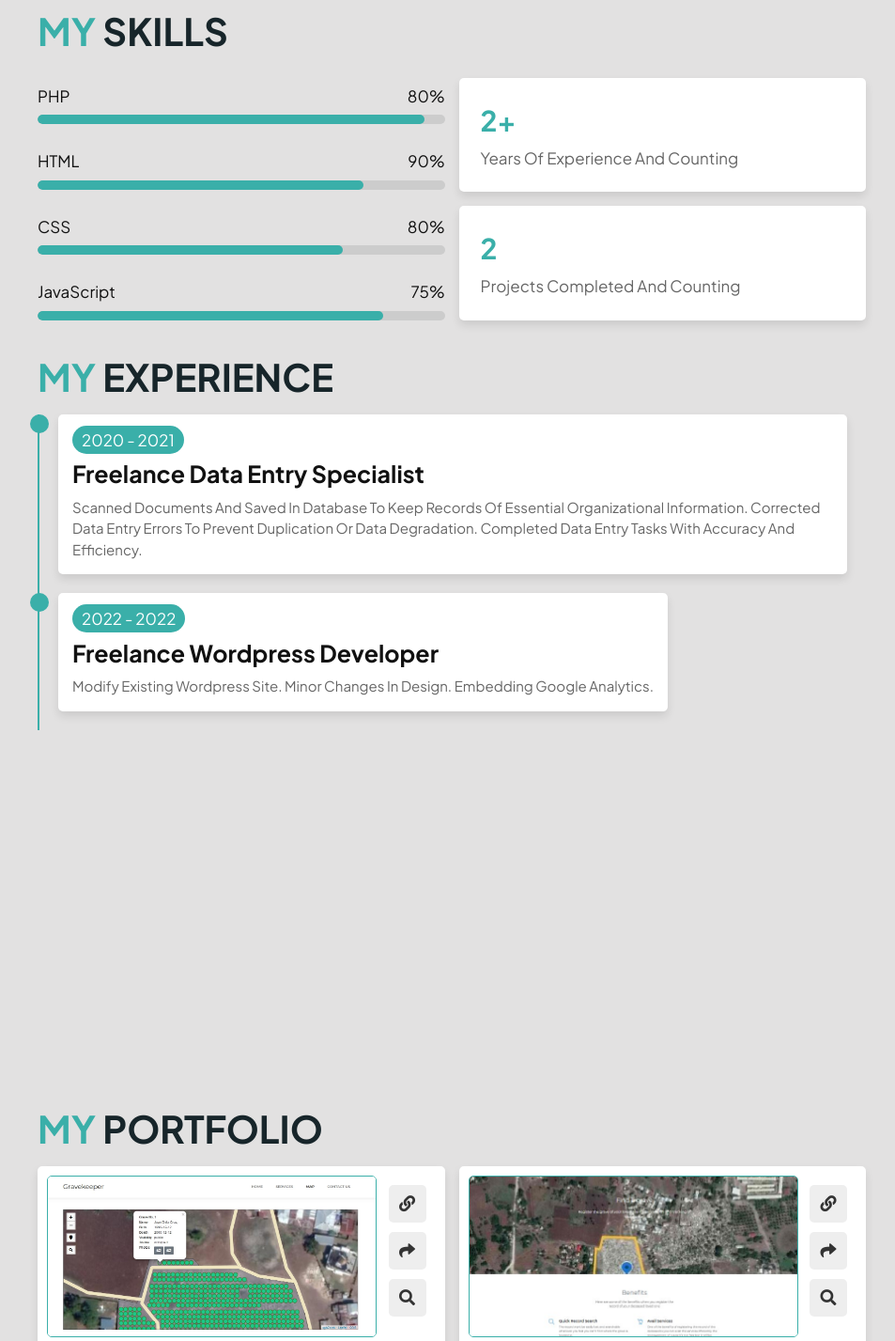
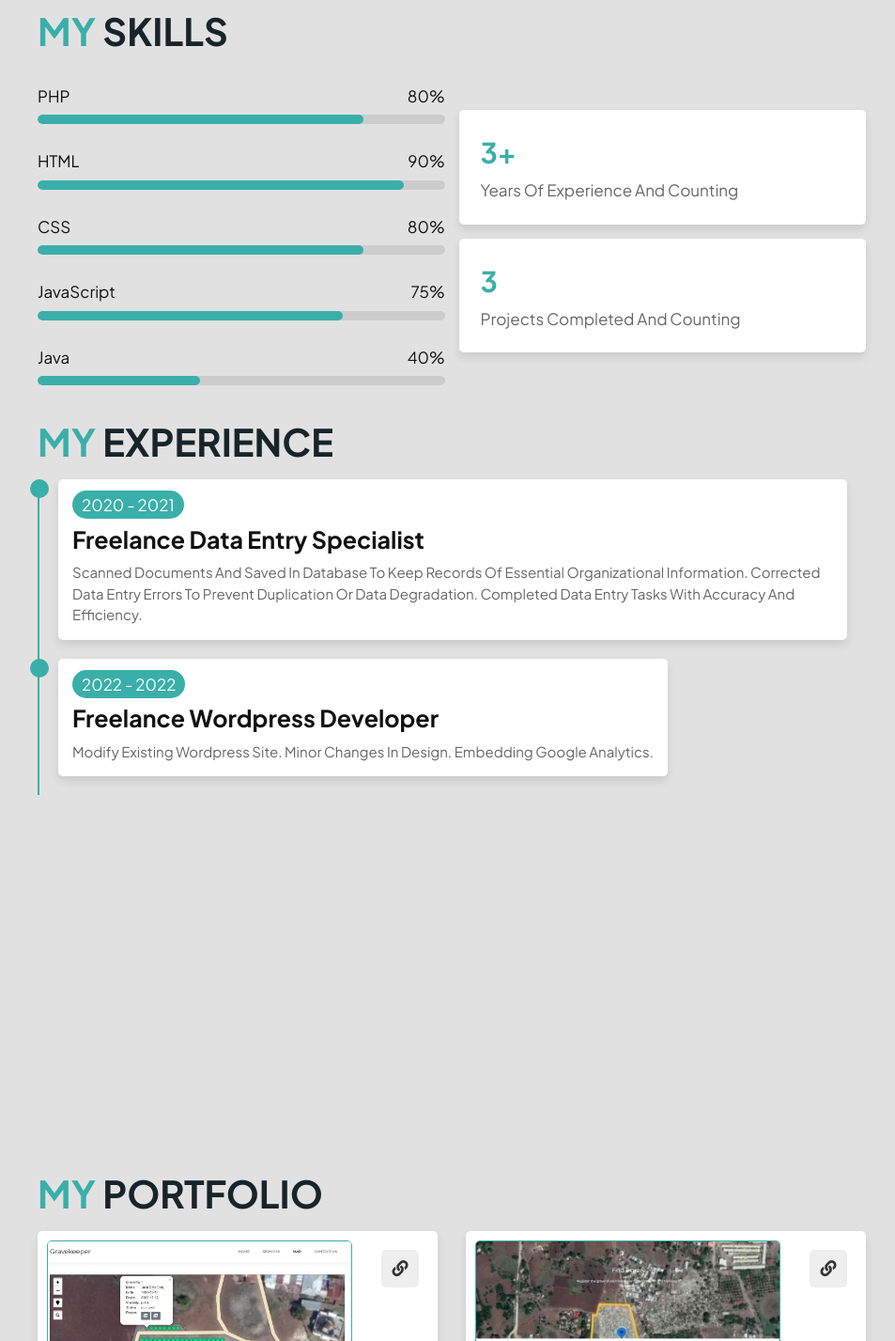
Before and after one commit to AdzKalnain/portfolio, a plain HTML site: page index.html in a window 1280 px wide. Shown: the part 1373-2800 px from the top of the page at 94% size, without its empty margins (309-1262 px from the left). Drawn offline with Linux system fonts and the light colour scheme.

Commit message:
Add files via upload

```diff
--- a/css/style.css
+++ b/css/style.css
@@ -261,19 +261,23 @@ header .follow a:hover{
 }
 
 .about .row-2 .skills .progress:nth-child(1) .bar span{
-    width:95%;
+    width:80%;
 }
 
 .about .row-2 .skills .progress:nth-child(2) .bar span{
+    width:90%;
+}
+
+.about .row-2 .skills .progress:nth-child(3) .bar span{
     width:80%;
 }
 
-.about .row-2 .skills .progress:nth-child(3) .bar span{
+.about .row-2 .skills .progress:nth-child(4) .bar span{
     width:75%;
 }
 
-.about .row-2 .skills .progress:nth-child(4) .bar span{
-    width:85%;
+.about .row-2 .skills .progress:nth-child(5) .bar span{
+    width:40%;
 }
 
 .about .row-2 .box-container{
@@ -355,7 +359,7 @@ header .follow a:hover{
 .portfolio .box-container{
     display: flex;
     flex-wrap: wrap;
-    gap:1.5rem;
+    gap:3rem;
 }
 
 .portfolio .box-container .box{
@@ -371,7 +375,7 @@ header .follow a:hover{
 
 .portfolio .box-container .box img{
     height: 75%;
-    width: 85%;
+    width: 80%;
     object-fit: cover;
     border: 1px solid var(--main-color);
     border-radius: .5rem;
--- a/index.html
+++ b/index.html
@@ -44,7 +44,7 @@
     </div>
 
     <div class="image">
-        <img src="images/home-img.png" alt="">
+        <img src="images/home.png"  alt="home-img">
     </div>
 
 </section>
@@ -56,7 +56,7 @@
     <div class="row-1">
 
         <div class="image">
-            <img src="images/about-img.jpg" alt="">
+            <img src="images/about.webp" loading="lazy" alt="about-img">
         </div>
 
         <div class="content">
@@ -103,16 +103,20 @@
                 <h3> JavaScript <span> 75% </span> </h3>
                 <div class="bar"> <span></span> </div>
             </div>
+            <div class="progress">
+                <h3> Java <span> 40% </span> </h3>
+                <div class="bar"> <span></span> </div>
+            </div>
         </div>
 
         <div class="box-container">
 
             <div class="box">
-                <h3> 2+ </h3>
+                <h3> 3+ </h3>
                 <p>years of experience and counting</p>
             </div>
             <div class="box">
-                <h3> 2 </h3>
+                <h3> 3 </h3>
                 <p>projects completed and counting</p>
             </div>
 
@@ -159,23 +163,32 @@
     <div class="box-container">
 
         <div class="box">
-            <img src="images/img-1.jpg" alt="">
-            <h3> Gravekeeper - Geo-mapping system using QGIS </h3>
+            <img src="images/webmapping.jpg" loading="lazy" alt="webmapping-system-img">
+            <h3> Geo-mapping system using QGIS (2021)</h3>
             <div class="icons">
                 <a href="#" class="fas fa-link"></a>
-                <a href="#" class="fas fa-share"></a>
-                <a href="#" class="fas fa-search"></a>
             </div>
         </div>
 
         <div class="box">
-            <img src="images/img-2.jpg" alt="">
-            <h3> College Pre-admission System </h3>
+            <img src="images/pre-admission.jpg" loading="lazy" alt="pre-admission-system-img">
+            <h3> College Pre-admission System (2020)</h3>
             <div class="icons">
                 <a href="#" class="fas fa-link"></a>
-                <a href="#" class="fas fa-share"></a>
-                <a href="#" class="fas fa-search"></a>
             </div>
+        </div>
+
+        <div class="box">
+            <img src="images/petshop.jpg" loading="lazy" alt="petshop-basic-system-img">
+            <h3> Petshop Basic System (2019)</h3>
+            <div class="icons">
+                <a href="#" class="fas fa-link"></a>
+            </div>
+        </div>
+
+        <div class="box">
+            <img src="" loading="lazy" alt="coming soon...">
+            <h3> Coming soon... (2022)</h3>
         </div>
 
     </div>
```
Also changed, not shown: images/about.jpg (added), images/about.webp (added), images/home.webp (added), images/petshop.jpg (added), images/pre-admission.jpg (added), images/webmapping.jpg (added), 1 other file.
